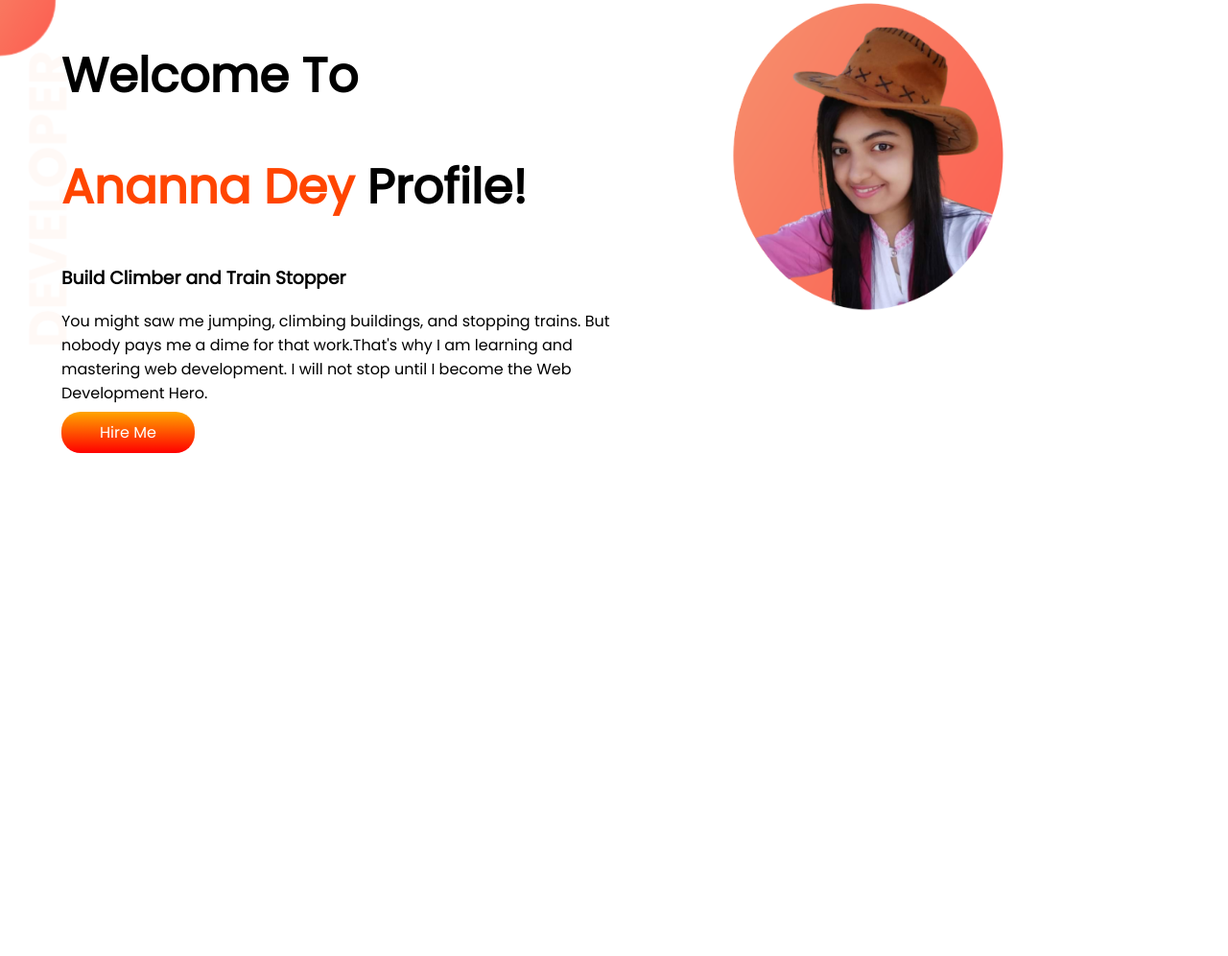
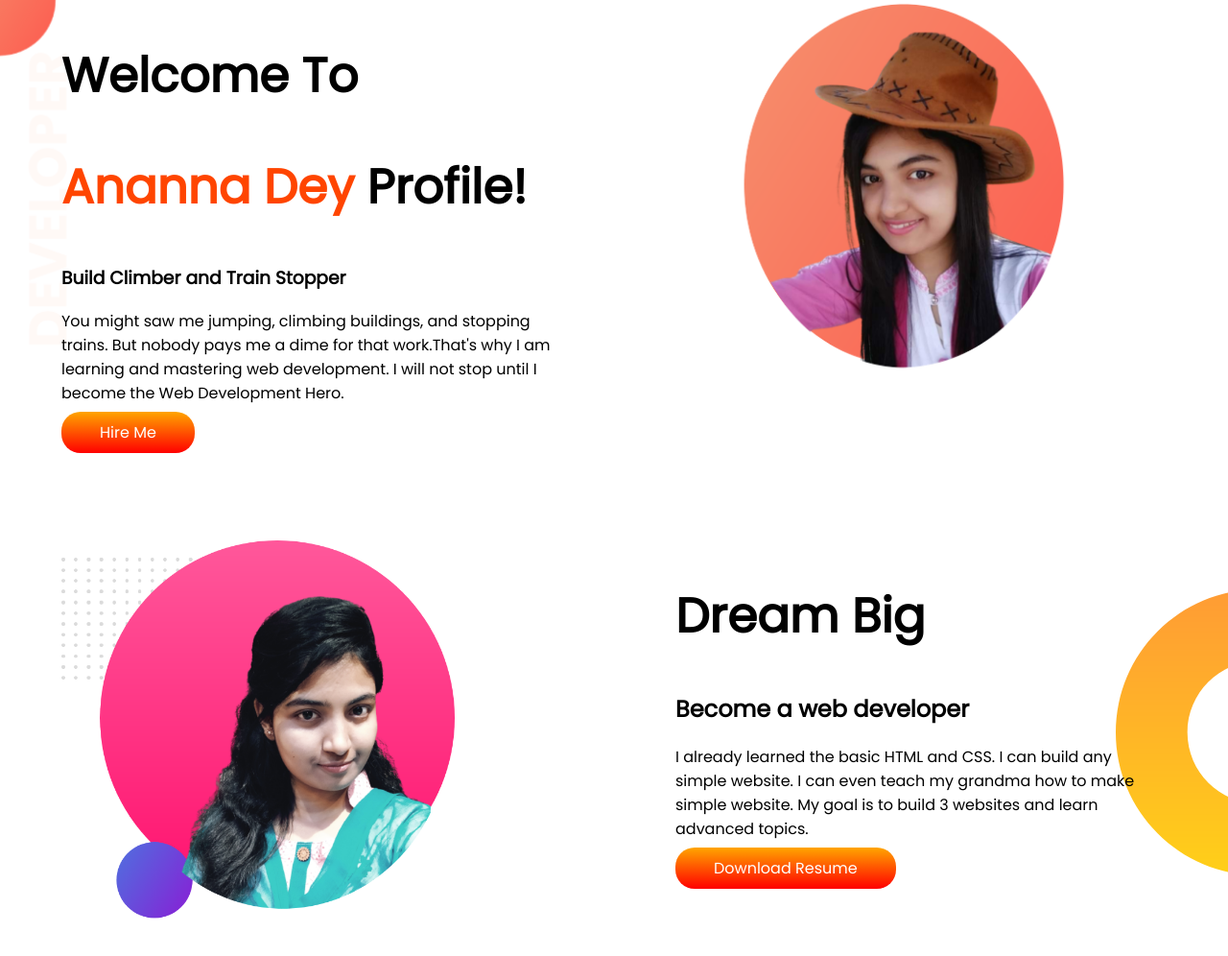
Before and after one commit to Ananna-Dey/developer-portfolio, a plain HTML site: page index.html in a window 1280 px wide. Shown: the whole page at 96% size. Before the commit the page ends 800 px from the top, so only its background shows below. Drawn offline with Linux system fonts and the light colour scheme; a web font is replaced by a local one.

Commit message:
ddream added

```diff
--- a/index.html
+++ b/index.html
@@ -30,6 +30,23 @@
         </div>
     </section>
 
+
+    <section class="dream-big">
+        <div class="half-width">
+            <img src="images/my-bg9.png" alt="">
+        </div>
+
+        <div class="half-width">
+            <h1>Dream Big</h1>
+            <h2>Become a web developer</h2>
+            <p>I already learned the basic HTML and CSS. I can build any simple website. I can even teach my grandma how
+                to make simple website. My goal is to build 3 websites and learn advanced topics.</p>
+
+            <a class="link-button" target="_blank" href="">Download Resume</a>
+        </div>
+
+    </section>
+
 </body>
 
 </html>
--- a/style.css
+++ b/style.css
@@ -15,15 +15,17 @@ h1 {
 
 section {
     display: flex;
+    margin-bottom: 100px;
 }
 
 .half-width {
     width: 50%;
     padding-left: 5%;
+    padding-right: 5%;
 }
 
 .half-width img {
-    width: 60%;
+    width: 80%;
 }
 
 .link-button {
@@ -40,3 +42,9 @@ section {
     background-image: url(images/top-banner.png);
     background-repeat: no-repeat;
 }
+
+.dream-big {
+    background-image: url(images/dream-bg.png);
+    background-repeat: no-repeat;
+    background-position: right;
+}
```
